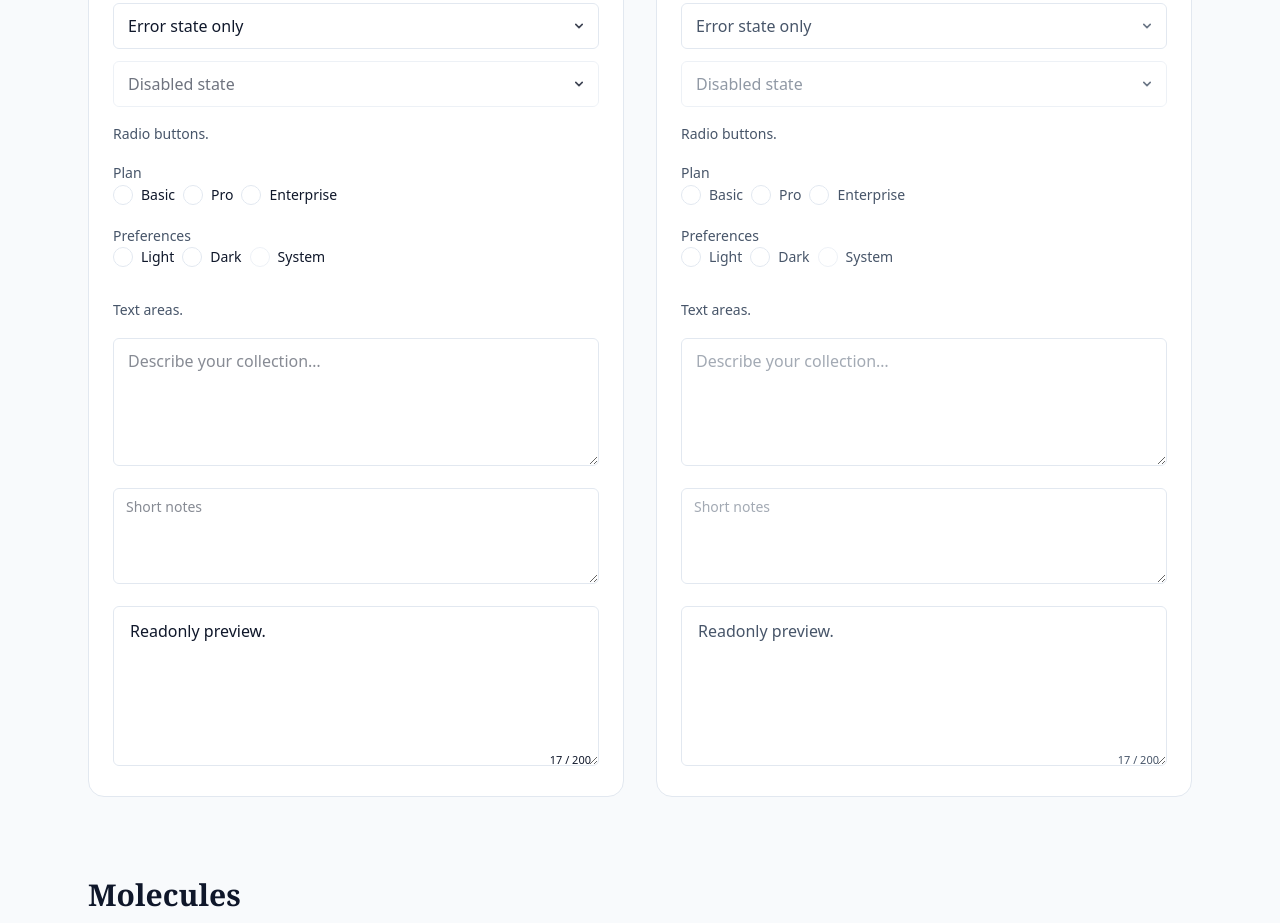
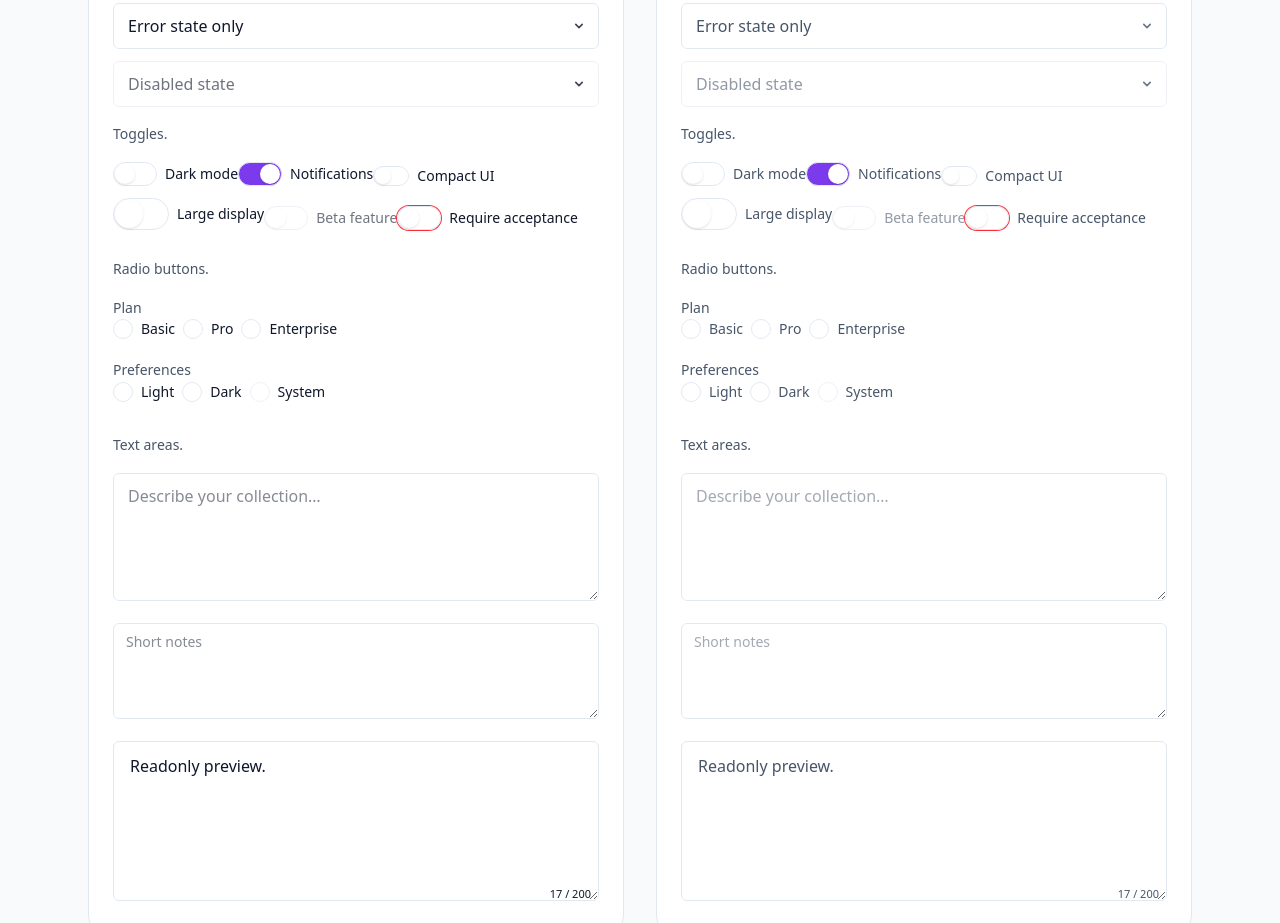
Before and after one commit to nova-collective/andromeda, a Next.js app: page /vds in a window 1280 px wide. Shown: the part 3340-4263 px from the top of the page. Built offline with nearby package versions, Linux system fonts and the light colour scheme.

Commit message:
feat(AN-20): Toggle component implementation

```diff
--- a/src/app/components/atoms/RadioButton/RadioButton.tsx
+++ b/src/app/components/atoms/RadioButton/RadioButton.tsx
@@ -66,12 +66,12 @@ export const RadioButton = forwardRef<HTMLInputElement, RadioButtonProps>(functi
 					className={radioClasses}
 					{...rest}
 				/>
-				{/* Inner dot visual when checked */}
+				{/* Inner dot visual when checked (wrapper must be sibling of input for peer-checked to work) */}
 				<span
 					aria-hidden
-					className="pointer-events-none absolute inset-0 m-auto grid place-items-center"
+					className="pointer-events-none absolute inset-0 m-auto grid place-items-center scale-0 peer-checked:scale-100 transition-transform duration-150"
 				>
-					<span className="block rounded-full bg-[color:var(--link-color)] scale-0 peer-checked:scale-100 transition-transform duration-150" style={{ width: '50%', height: '50%' }} />
+					<span className="block rounded-full bg-[color:var(--link-color)]" style={{ width: '50%', height: '50%' }} />
 				</span>
 			</span>
 			{label ? (
--- /dev/null
+++ b/src/app/components/atoms/Toggle/Toggle.tsx
@@ -0,0 +1,68 @@
+"use client";
+import React, { forwardRef } from 'react';
+
+export type ToggleSize = 'sm' | 'md' | 'lg';
+export type ToggleVariant = 'primary' | 'secondary';
+
+export interface ToggleProps extends Omit<React.InputHTMLAttributes<HTMLInputElement>, 'size' | 'type'> {
+	/** Size preset (default: md) */
+	size?: ToggleSize;
+	/** Visual label next to the toggle */
+	label?: React.ReactNode;
+	/** Error state styling */
+	invalid?: boolean;
+	/** Visual variant */
+	variant?: ToggleVariant;
+}
+
+interface SizeConfig { track: string; knob: string; translate: string; }
+const sizeMap: Record<ToggleSize, SizeConfig> = {
+	sm: { track: 'w-9 h-5', knob: 'h-4 w-4', translate: 'peer-checked:translate-x-4' },
+	md: { track: 'w-11 h-6', knob: 'h-5 w-5', translate: 'peer-checked:translate-x-5' },
+	// 26px approx => 1.625rem
+	lg: { track: 'w-14 h-8', knob: 'h-7 w-7', translate: 'peer-checked:translate-x-[1.625rem]' },
+};
+
+/**
+ * Toggle (Switch) atom
+ * Theme-aware boolean control. Uses a hidden checkbox with a styled track & knob.
+ */
+export const Toggle = forwardRef<HTMLInputElement, ToggleProps>(function Toggle(
+	{ size = 'md', label, invalid = false, disabled = false, variant = 'primary', ...rest },
+	ref,
+) {
+	const cfg = sizeMap[size];
+	const invalidCls = invalid ? 'ring-1 ring-red-500 dark:ring-red-400' : '';
+	const disabledCls = disabled ? 'opacity-60 cursor-not-allowed' : 'cursor-pointer';
+
+	return (
+		<label className={`inline-flex items-center gap-2 ${disabledCls} text-${variant}`.trim()}>
+			<span className={`relative ${disabled ? 'pointer-events-none' : ''}`}>
+				<input
+					ref={ref}
+					type="checkbox"
+					role="switch"
+					disabled={disabled}
+					aria-invalid={invalid || undefined}
+					className="peer sr-only"
+					{...rest}
+				/>
+				<span
+					className={`block ${cfg.track} rounded-full bg-surface border border-color transition-colors duration-200 peer-focus:shadow-focus ${invalidCls} peer-checked:bg-[color:var(--link-color)]`}
+				/>
+				<span
+					className={`absolute inset-0 flex items-center px-0.5 transition-transform duration-200 ${cfg.translate}`}
+				>
+					<span
+						className={`block ${cfg.knob} rounded-full bg-white dark:bg-black shadow-sm transition-transform duration-200`}
+					/>
+				</span>
+			</span>
+			{label ? (
+				<span className={`select-none text-textBase text-sm leading-snug ${disabled ? 'text-textMuted' : ''}`}>{label}</span>
+			) : null}
+		</label>
+	);
+});
+
+export default Toggle;
--- /dev/null
+++ b/src/app/components/atoms/Toggle/index.ts
@@ -0,0 +1,2 @@
+export { Toggle } from './Toggle';
+export type { ToggleProps, ToggleSize, ToggleVariant } from './Toggle';
--- a/src/app/components/atoms/index.ts
+++ b/src/app/components/atoms/index.ts
@@ -70,3 +70,7 @@ export type { RadioButtonProps, RadioButtonSize } from './RadioButton/RadioButto
 // Dropdown Atom
 export { Dropdown } from './Dropdown/Dropdown';
 export type { DropdownProps, DropdownSize, DropdownVariant, DropdownOption } from './Dropdown/Dropdown';
+
+// Toggle Atom
+export { Toggle } from './Toggle/Toggle';
+export type { ToggleProps, ToggleSize, ToggleVariant } from './Toggle/Toggle';
--- a/src/app/components/index.tsx
+++ b/src/app/components/index.tsx
@@ -1,4 +1,4 @@
-import { Button, Heading, Paragraph, Label, Caption, Link, TextInput, TextArea, Checkbox, RadioButton, Dropdown } from './atoms';
+import { Button, Heading, Paragraph, Label, Caption, Link, TextInput, TextArea, Checkbox, RadioButton, Dropdown, Toggle } from './atoms';
 import { Card, Header, UserProfile } from './organisms';
 import { ThemeProvider, useTheme } from './providers';
 import { WithAuth } from './services';
@@ -11,6 +11,7 @@ export {
     Checkbox,
     RadioButton,
     Dropdown,
+    Toggle,
     GridLayout,
     Header,
     Heading,
--- a/src/app/vds/page.tsx
+++ b/src/app/vds/page.tsx
@@ -2,7 +2,7 @@ import React from 'react';
 
 import { Wallet, ArrowRight, Heart, Search } from 'lucide-react';
 
-import { Button, Header, Card, Heading, Paragraph, Label, Caption, Link, TextInput, TextArea, Checkbox, RadioButton, Dropdown } from '@/app/components';
+import { Button, Header, Card, Heading, Paragraph, Label, Caption, Link, TextInput, TextArea, Checkbox, RadioButton, Dropdown, Toggle } from '@/app/components';
 
 export default function VDSPage() {
   return (
@@ -280,6 +280,17 @@ export default function VDSPage() {
                       </div>
                     </div>
                     <div className="space-y-4">
+                      <Paragraph size="sm" muted className="text-secondary">Toggles.</Paragraph>
+                      <div className="space-y-3">
+                        <Toggle label="Dark mode" />
+                        <Toggle defaultChecked label="Notifications" />
+                        <Toggle size="sm" label="Compact UI" />
+                        <Toggle size="lg" label="Large display" />
+                        <Toggle disabled label="Beta feature" />
+                        <Toggle invalid label="Require acceptance" />
+                      </div>
+                    </div>
+                    <div className="space-y-4">
                       <Paragraph size="sm" muted className="text-secondary">Radio buttons.</Paragraph>
                       <div className="space-y-3">
                         <div>
@@ -341,6 +352,17 @@ export default function VDSPage() {
                         <Dropdown variant="secondary" size="lg" options={[{value:'x',label:'Extended'},{value:'y',label:'Yield'}]} />
                         <Dropdown variant="secondary" invalid options={[{value:'error',label:'Error state only'}]} />
                         <Dropdown variant="secondary" disabled options={[{value:'disabled',label:'Disabled state'}]} />
+                      </div>
+                    </div>
+                    <div className="space-y-4">
+                      <Paragraph size="sm" muted className="text-secondary">Toggles.</Paragraph>
+                      <div className="space-y-3">
+                        <Toggle variant="secondary" label="Dark mode" />
+                        <Toggle variant="secondary" defaultChecked label="Notifications" />
+                        <Toggle variant="secondary" size="sm" label="Compact UI" />
+                        <Toggle variant="secondary" size="lg" label="Large display" />
+                        <Toggle variant="secondary" disabled label="Beta feature" />
+                        <Toggle variant="secondary" invalid label="Require acceptance" />
                       </div>
                     </div>
                     <div className="space-y-4">
```
Also changed, not shown: src/app/components/atoms/Toggle/README.md (added), 1 other file (tests, documents, lock files or other folders).
